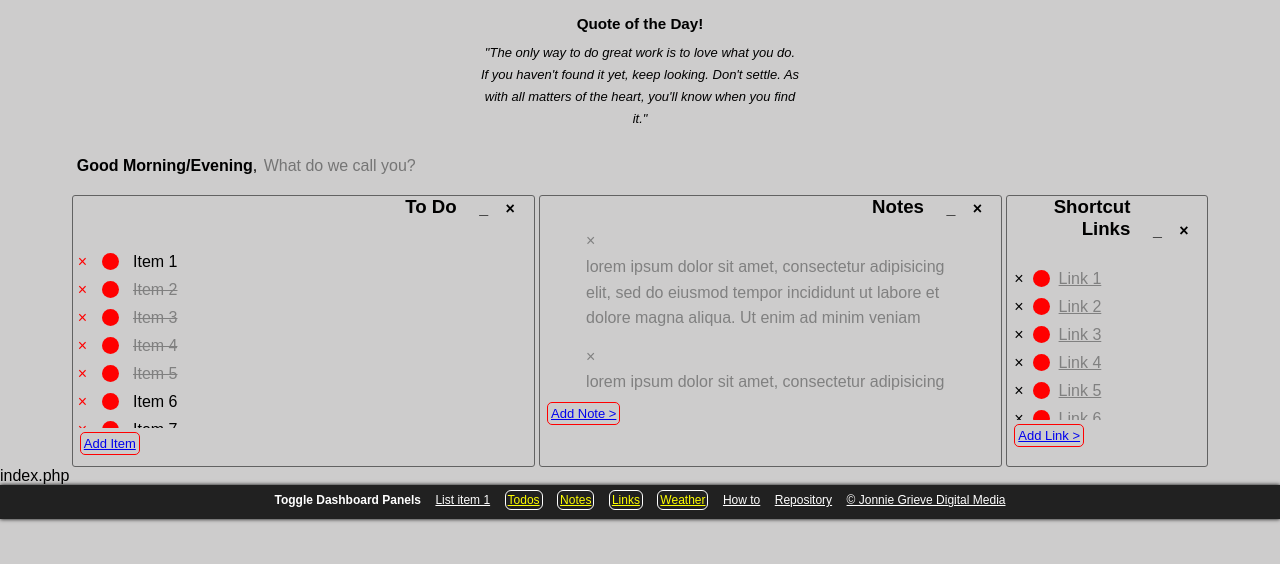
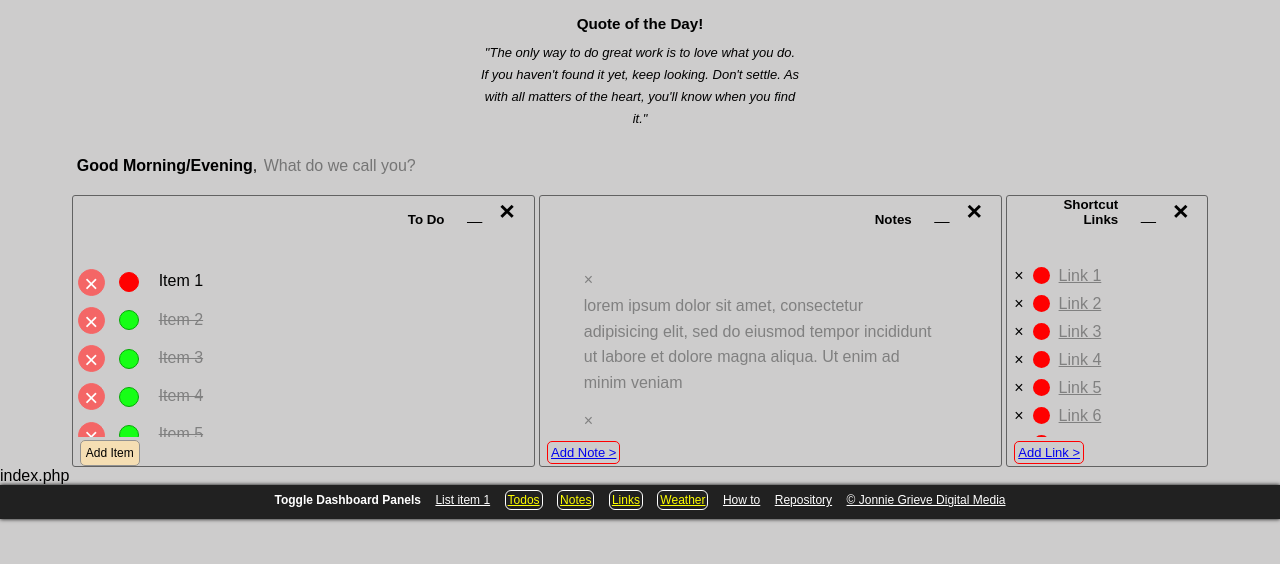
Before and after one commit to jg-digital-media/jgdm_personal_dashboard_dom, a PHP site: page / in a window 1280 px wide. Shown: the part 54-618 px from the top of the page. Run offline with PHP 8.4, Linux system fonts and the light colour scheme.

Commit message:
update stylesheet

```diff
--- a/style.css
+++ b/style.css
@@ -1,6 +1,6 @@
 /*
 
-    Last Update: 09-10-2025 - 15:45
+    Last Update: 10-10-2025 - 10:53
 */
 * {
   padding: 0;
@@ -111,7 +111,7 @@ main .welcome---message--container:hover::before, header .theme---selector--cont
 }
 
 /* btn---button---dashboards.scss */
-main .main---dashboard--container .main---dashboard--shortcuts .dashboard---btn, main .main---dashboard--container .main---dashboard--notes .dashboard---btn, main .main---dashboard--container .main---dashboard--todo .dashboard---section--content .todo---dashboard--container #add---todo--item {
+main .main---dashboard--container .main---dashboard--shortcuts .dashboard---btn, main .main---dashboard--container .main---dashboard--notes .dashboard---btn {
   border: solid 1px red;
   padding: 3px;
   margin: 7px;
@@ -383,7 +383,7 @@ main .main---dashboard--container article .dashboard---section .dashboard---sect
 main .main---dashboard--container article .dashboard---section .dashboard---section--buttons h3.dashboard---section--todo {
   margin: 0 12px;
   /* font-size: 17pt; */
-  font-size: 14pt;
+  font-size: 10pt;
 }
 main .main---dashboard--container article .dashboard---section .dashboard---section--buttons .section---button--collapse {
   font-weight: bold;
@@ -402,6 +402,8 @@ main .main---dashboard--container article .dashboard---section .dashboard---sect
 main .main---dashboard--container article .dashboard---section .dashboard---section--buttons .section---button--collapse,
 main .main---dashboard--container article .dashboard---section .dashboard---section--buttons .section---button--close {
   font-weight: bold;
+  vertical-align: top;
+  font-size: 20pt;
 }
 main .main---dashboard--container .main---dashboard--todo {
   border: solid 1px #626262;
@@ -414,11 +416,18 @@ main .main---dashboard--container .main---dashboard--todo .dashboard---section--
 }
 main .main---dashboard--container .main---dashboard--todo .dashboard---section--content .todo---dashboard--container ul {
   height: 180px;
-  overflow-y: scroll;
+  /* overflow-y: scroll; */
   overflow-y: auto;
+  width: 95%;
 }
 main .main---dashboard--container .main---dashboard--todo .dashboard---section--content .todo---dashboard--container ul li {
   list-style: none;
+  margin: 10px 5px;
+  background: none;
+  transition: background 0.3s;
+}
+main .main---dashboard--container .main---dashboard--todo .dashboard---section--content .todo---dashboard--container ul li:hover {
+  background: none;
 }
 main .main---dashboard--container .main---dashboard--todo .dashboard---section--content .todo---dashboard--container ul li span {
   display: flex;
@@ -428,30 +437,68 @@ main .main---dashboard--container .main---dashboard--todo .dashboard---section--
   display: inline-block;
 }
 main .main---dashboard--container .main---dashboard--todo .dashboard---section--content .todo---dashboard--container ul li span.icon---close {
-  color: red;
+  color: white;
+  background: #f46666;
+  border: solid 1px #f46666;
+  height: 25px;
+  width: 25px;
+  border-radius: 50%;
+  text-align: center;
+  padding: 0;
+  margin: 0;
+  font-size: 24px;
   content: "X close button";
+  vertical-align: middle;
 }
 main .main---dashboard--container .main---dashboard--todo .dashboard---section--content .todo---dashboard--container ul li span.icon---edit {
   background: red;
-  width: 17px;
-  height: 17px;
+  border: solid 1px red;
+  width: 18px;
+  height: 18px;
+  margin: 0 10px;
   /* display: block; */
   border-radius: 50%;
+  vertical-align: middle;
+  cursor: pointer;
+}
+main .main---dashboard--container .main---dashboard--todo .dashboard---section--content .todo---dashboard--container ul li span.icon---edit.edit---state--icon {
+  background: #16ff16;
+  border: solid 1px #06a706;
 }
 main .main---dashboard--container .main---dashboard--todo .dashboard---section--content .todo---dashboard--container ul li span.todo---item--text.text---edit--state {
   color: gray;
   text-decoration: line-through;
+  /* display: disabled; */
+}
+main .main---dashboard--container .main---dashboard--todo .dashboard---section--content .todo---dashboard--container #add---todo--item {
+  background: wheat;
+  border: solid 1px #929292;
+  padding: 5px;
+  margin: 7px;
+  position: relative;
+  top: 6px;
+  border-radius: 5px;
+  font-size: 12px;
+  text-decoration: none;
+  text-align: center;
+  color: black;
+  transition: background 0.3s;
+}
+main .main---dashboard--container .main---dashboard--todo .dashboard---section--content .todo---dashboard--container #add---todo--item:hover {
+  background: #fff3d0;
 }
 main .main---dashboard--container .main---dashboard--notes {
   border: solid 1px #626262;
 }
 main .main---dashboard--container .main---dashboard--notes .dashboard---section--content {
   /* color: red; */
+  width: 95%;
 }
 main .main---dashboard--container .main---dashboard--notes .dashboard---section--content .notes---dashboard--container {
   overflow-y: scroll;
   overflow-y: auto;
   height: 180px;
+  margin-top: 30px;
 }
 main .main---dashboard--container .main---dashboard--notes .dashboard---section--content .notes---dashboard--container .note---dashboard--item {
   display: block;
@@ -469,11 +516,12 @@ main .main---dashboard--container .main---dashboard--shortcuts {
 }
 main .main---dashboard--container .main---dashboard--shortcuts .dashboard---section--content {
   /* color: orange; */
-  height: 180px;
-  overflow: auto;
+  width: 95%;
 }
 main .main---dashboard--container .main---dashboard--shortcuts .dashboard---section--content .links---dashboard--container {
+  height: 180px;
   margin-top: 30px;
+  overflow: auto;
 }
 main .main---dashboard--container .main---dashboard--shortcuts .dashboard---section--content .links---dashboard--item {
   display: flex;
```
Also changed, not shown: 1 other file.
